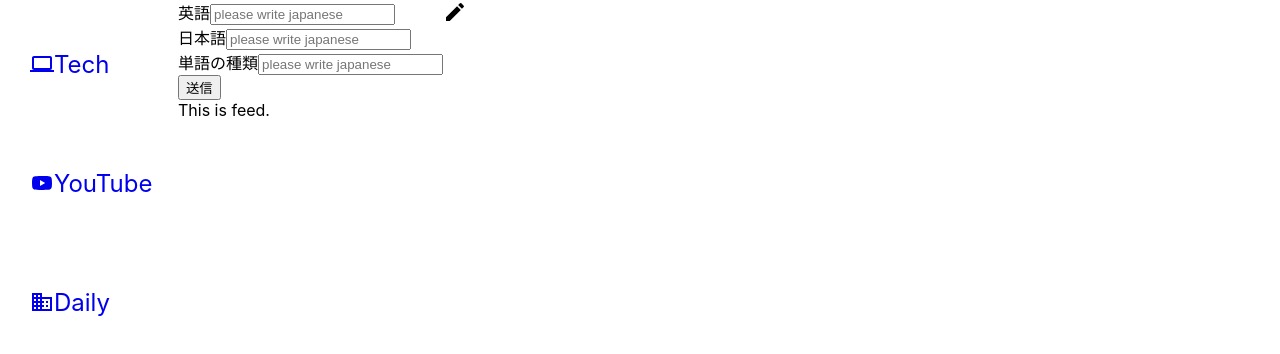
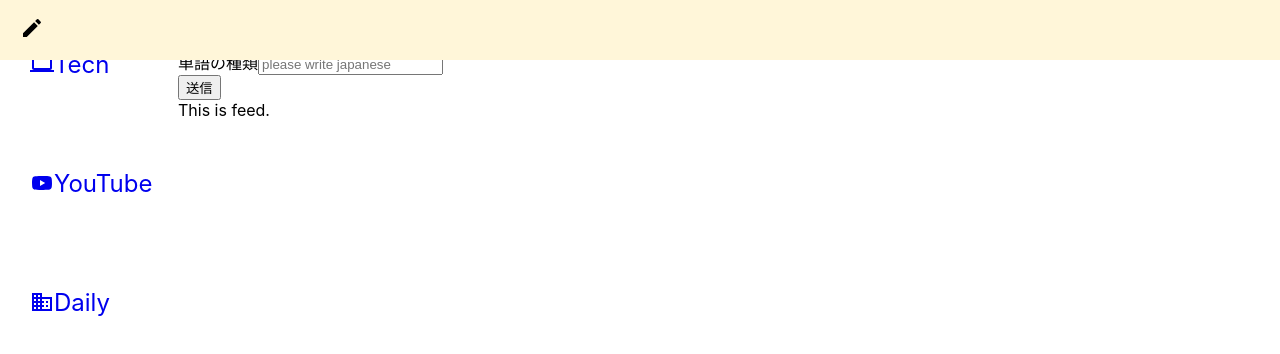
Before and after one commit to kiyosumi-png/React-english, a React (Create React App) app in the folder front/: page / in a window 1280 px wide. Shown: the top 354 px of the page. Built offline with nearby package versions, Linux system fonts and the light colour scheme.

Commit message:
create Header

```diff
--- a/front/src/App.js
+++ b/front/src/App.js
@@ -4,7 +4,7 @@ import Feed from './components/Feed';
 import WordContextProvider from './context/WordContext';
 import './App.css';
 import { BrowserRouter as Router } from 'react-router-dom';
-import AddButton from './components/header/menue/AddButton';
+import Header from './components/Header';
 
 function App() {
     return (
@@ -13,7 +13,7 @@ function App() {
                 <WordContextProvider>
                     <Sidebar />
                     <Feed />
-                    <AddButton />
+                    <Header />
                 </WordContextProvider>
             </div>
         </Router>
--- /dev/null
+++ b/front/src/components/Header.js
@@ -0,0 +1,27 @@
+import styled from 'styled-components';
+import { Menu } from './header/index';
+
+function Header() {
+    return (
+        <Container>
+            <Menu />
+        </Container>
+    );
+}
+
+export default Header;
+
+const Container = styled.div`
+    display: flex;
+    max-height: 60px;
+    align-items: center;
+    justify-content: space-between;
+    padding: 0 20px;
+    position: fixed;
+    top: 0;
+    bottom: 0;
+    left: 0;
+    right: 0;
+    z-index: 10;
+    background-color: #fff6d9;
+`;
--- a/front/src/components/header/index.js
+++ b/front/src/components/header/index.js
@@ -1,3 +1,6 @@
 export { default as Button } from './Button';
 export { default as Icon } from './Icon';
 export { default as Input } from './Input';
+// 原子
+
+export { default as Menu } from './menu/Menu';
--- /dev/null
+++ b/front/src/components/header/menu/Menu.js
@@ -0,0 +1,18 @@
+import styled from 'styled-components';
+import AddButton from './AddButton';
+
+function Menu() {
+    return (
+        <Container>
+            <AddButton />
+        </Container>
+    );
+}
+
+export default Menu;
+
+const Container = styled.div`
+    display: flex;
+`;
+
+// Headerの左menuのpartが集まる
```
Also changed, not shown: front/src/components/header/menu/AddButton.js (renamed from front/src/components/header/menue/AddButton.js).
